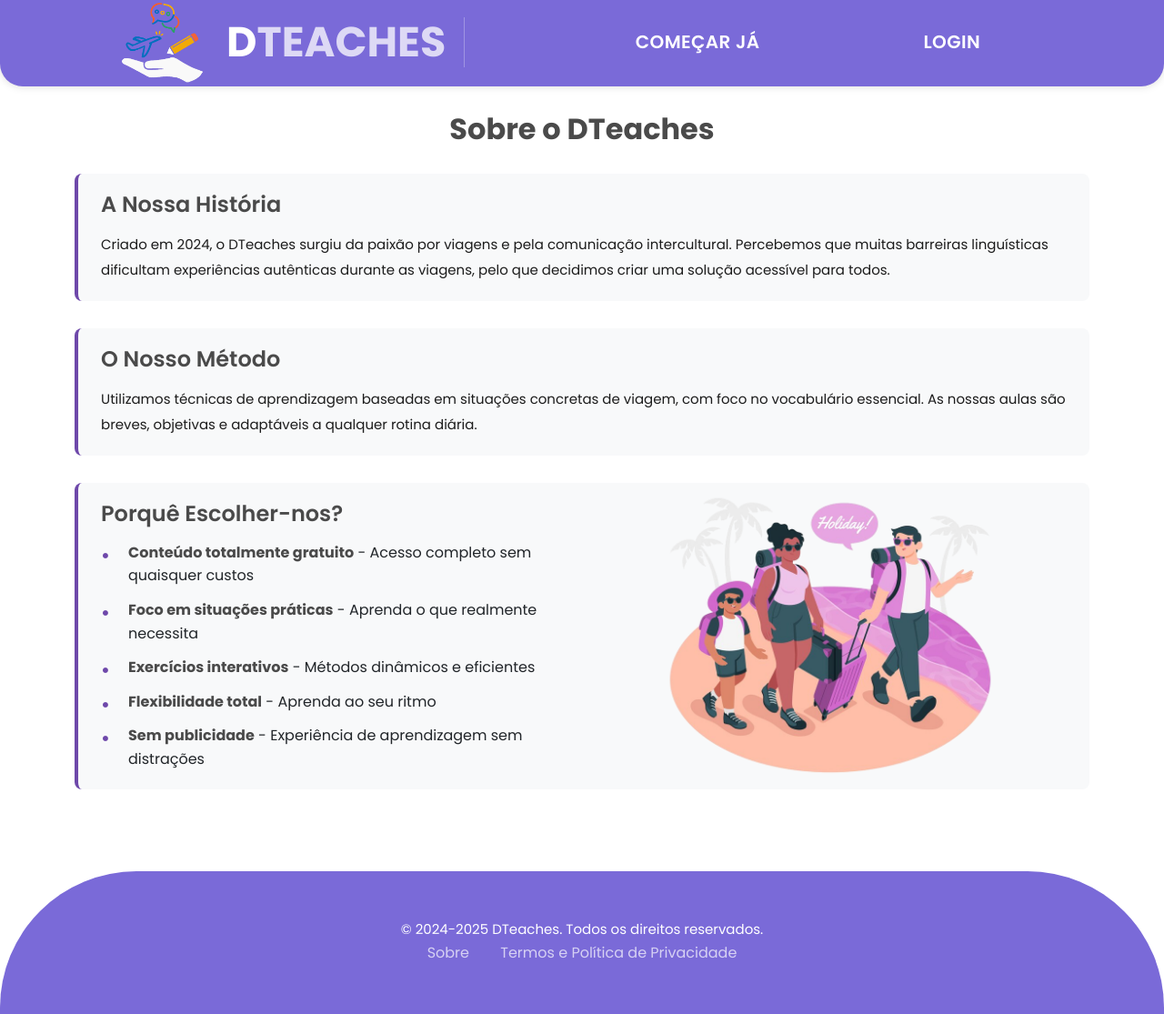
After one commit to aeco24-25/relatorio-da-pap-dvdrlm, a PHP site: page /sobre.php in a window 1280 px wide. The commit adds this page. Shown: the whole page at 91% size. Run offline with PHP 8.4, Linux system fonts and the light colour scheme.

Commit message:
sobre, termos e condições e item 3 finalizado

```diff
--- /dev/null
+++ b/assets/css/styledif.css
@@ -0,0 +1,38 @@
+.sobre-item {
+    background-color: #f8f9fa;
+    border-radius: 8px;
+    padding: 25px;
+    margin-bottom: 30px;
+    border-left: 4px solid #6e48aa;
+}
+
+.sobre-item h4 {
+    color: #4a4a4a;
+    margin-bottom: 15px;
+    font-weight: 600;
+}
+
+.beneficios-list {
+    list-style-type: none;
+    padding-left: 0;
+}
+
+.beneficios-list li {
+    position: relative;
+    padding-left: 30px;
+    margin-bottom: 12px;
+    line-height: 1.6;
+}
+
+.beneficios-list li:before {
+    content: "•";
+    color: #6e48aa;
+    font-size: 24px;
+    position: absolute;
+    left: 0;
+    top: -3px;
+}
+
+.beneficios-list li strong {
+    color: #4a4a4a;
+}
--- a/assets/css/stylelogin.css
+++ b/assets/css/stylelogin.css
@@ -1,4 +1,4 @@
-.header-area.header-sticky .header-image {
+  .header-area.header-sticky .header-image {
     margin-top: -29px;
     width: 165px;
     margin-left: 45px;
--- a/assets/css/templatemo-scholar.css
+++ b/assets/css/templatemo-scholar.css
@@ -1666,7 +1666,7 @@ Footer Style
 */
 
 footer {
-  margin-top: 120px;
+  margin-top: 95px;
   position: relative;
   background-color: #7a6ad8;
   vertical-align: middle;
@@ -1676,7 +1676,6 @@ footer {
 
 footer p {
   text-align: center;
-  line-height: 150px;
   color: #fff;
   font-weight: 400;
 }
--- a/assets/js/custom.js
+++ b/assets/js/custom.js
@@ -8,7 +8,6 @@
         $('#js-preloader').addClass('loaded');
 
     });
-
 
 	$(window).scroll(function() {
 	  var scroll = $(window).scrollTop();
@@ -88,7 +87,6 @@
       }
 	});
 
-
 	// Menu Dropdown Toggle
 	if($('.menu-trigger').length){
 		$(".menu-trigger").on('click', function() {
@@ -96,7 +94,6 @@
 			$('.header-area .nav').slideToggle(200);
 		});
 	}
-
 
 	// Menu elevator animation
 	$('.scroll-to-section a[href*=\\#]:not([href=\\#])').on('click', function() {
--- /dev/null
+++ b/assets/js/customdif.js
@@ -0,0 +1,160 @@
+(function ($) {
+
+	"use strict";
+
+	// Page loading animation
+	$(window).on('load', function() {
+
+        $('#js-preloader').addClass('loaded');
+
+    });
+
+	var width = $(window).width();
+		$(window).resize(function() {
+		if (width > 767 && $(window).width() < 767) {
+			location.reload();
+		}
+		else if (width < 767 && $(window).width() > 767) {
+			location.reload();
+		}
+	})
+
+	const elem = document.querySelector('.event_box');
+	const filtersElem = document.querySelector('.event_filter');
+	if (elem) {
+		const rdn_events_list = new Isotope(elem, {
+			itemSelector: '.event_outer',
+			layoutMode: 'masonry'
+		});
+		if (filtersElem) {
+			filtersElem.addEventListener('click', function(event) {
+				if (!matchesSelector(event.target, 'a')) {
+					return;
+				}
+				const filterValue = event.target.getAttribute('data-filter');
+				rdn_events_list.arrange({
+					filter: filterValue
+				});
+				filtersElem.querySelector('.is_active').classList.remove('is_active');
+				event.target.classList.add('is_active');
+				event.preventDefault();
+			});
+		}
+	}
+
+	$('.owl-banner').owlCarousel({
+		center: true,
+		items: 1,
+		loop: true,
+		nav: true,
+		navText: ['<i class="fa fa-angle-left"></i>','<i class="fa fa-angle-right"></i>'],
+		margin: 30,
+		autoplay: true,
+		autoplayTimeout: 10000,
+		autoplayHoverPause: true,
+		responsive: {
+			992: { items: 1 },
+			1200: { items: 1 }
+		}
+	});
+
+	$('.owl-testimonials').owlCarousel({
+	  center: true,
+      items:1,
+      loop:true,
+      nav: true,
+	  navText: ['<i class="fa fa-angle-left" aria-hidden="true"></i>','<i class="fa fa-angle-right" aria-hidden="true"></i>'],
+      margin:30,
+      responsive:{
+        992:{
+            items:1
+        },
+		1200:{
+			items:1
+		}
+      }
+	});
+
+	// Menu Dropdown Toggle
+	if($('.menu-trigger').length){
+		$(".menu-trigger").on('click', function() {
+			$(this).toggleClass('active');
+			$('.header-area .nav').slideToggle(200);
+		});
+	}
+
+	// Menu elevator animation
+	$('.scroll-to-section a[href*=\\#]:not([href=\\#])').on('click', function() {
+		if (location.pathname.replace(/^\//,'') == this.pathname.replace(/^\//,'') && location.hostname == this.hostname) {
+			var target = $(this.hash);
+			target = target.length ? target : $('[name=' + this.hash.slice(1) +']');
+			if (target.length) {
+				var width = $(window).width();
+				if(width < 767) {
+					$('.menu-trigger').removeClass('active');
+					$('.header-area .nav').slideUp(200);
+				}
+				$('html,body').animate({
+					scrollTop: (target.offset().top) - 80
+				}, 700);
+				return false;
+			}
+		}
+	});
+
+	// Page loading animation
+	$(window).on('load', function() {
+		if($('.cover').length){
+			$('.cover').parallax({
+				imageSrc: $('.cover').data('image'),
+				zIndex: '1'
+			});
+		}
+
+		$("#preloader").animate({
+			'opacity': '0'
+		}, 600, function(){
+			setTimeout(function(){
+				$("#preloader").css("visibility", "hidden").fadeOut();
+			}, 300);
+		});
+	});
+
+	const dropdownOpener = $('.main-nav ul.nav .has-sub > a');
+
+    // Open/Close Submenus
+    if (dropdownOpener.length) {
+        dropdownOpener.each(function () {
+            var _this = $(this);
+
+            _this.on('tap click', function (e) {
+                var thisItemParent = _this.parent('li'),
+                    thisItemParentSiblingsWithDrop = thisItemParent.siblings('.has-sub');
+
+                if (thisItemParent.hasClass('has-sub')) {
+                    var submenu = thisItemParent.find('> ul.sub-menu');
+
+                    if (submenu.is(':visible')) {
+                        submenu.slideUp(450, 'easeInOutQuad');
+                        thisItemParent.removeClass('is-open-sub');
+                    } else {
+                        thisItemParent.addClass('is-open-sub');
+
+                        if (thisItemParentSiblingsWithDrop.length === 0) {
+                            thisItemParent.find('.sub-menu').slideUp(400, 'easeInOutQuad', function () {
+                                submenu.slideDown(250, 'easeInOutQuad');
+                            });
+                        } else {
+                            thisItemParent.siblings().removeClass('is-open-sub').find('.sub-menu').slideUp(250, 'easeInOutQuad', function () {
+                                submenu.slideDown(250, 'easeInOutQuad');
+                            });
+                        }
+                    }
+                }
+
+                e.preventDefault();
+            });
+        });
+    }
+
+})(window.jQuery);
--- /dev/null
+++ b/menudif.inc
@@ -0,0 +1,23 @@
+<div class="container">
+    <div class="row">
+        <div class="col-12">
+            <nav class="main-nav">
+
+            <!-- ***** Logo Start ***** -->
+            <img src="assets/images/logo.png" class="header-image" alt="DTeaches Logo" onclick="window.location.href='index.php';">
+            <!-- ***** Logo End ***** -->
+
+            <a href="index.php" class="logo">
+                <h1>D<span style="color:rgba(255, 255, 255, 0.75);">Teaches</span></h1>
+            </a>
+
+            <!-- ***** Menu Start ***** -->
+            <ul class="nav">
+                <li class="scroll-to-section"><a href="index.php#contact" style="font-weight: 600;">COMEÇAR JÁ</a></li>
+                <li class="scroll-to-section"><a href="login.php" style="font-weight: 600;">LOGIN</a></li>
+            </ul>
+            <!-- ***** Menu End ***** -->
+            </nav>
+        </div>
+    </div>
+</div>
--- /dev/null
+++ b/sobre.php
@@ -0,0 +1,109 @@
+<!DOCTYPE html>
+<html lang="pt-pt">
+<head>
+    <meta charset="utf-8">
+    <meta name="viewport" content="width=device-width, initial-scale=1, shrink-to-fit=no">
+    <link rel="shortcut icon" href="assets/images/logo.png">
+
+    <title>DTeaches - Sobre</title>
+
+    <!-- Bootstrap core CSS -->
+    <link href="vendor/bootstrap/css/bootstrap.min.css" rel="stylesheet">
+    <!-- Additional CSS Files -->
+    <link rel="stylesheet" href="assets/css/styleindex.css">
+    <link rel="stylesheet" href="assets/css/styledif.css">
+    <link rel="stylesheet" href="assets/css/fontawesome.css">
+    <link rel="stylesheet" href="assets/css/templatemo-scholar.css">
+    <link rel="stylesheet" href="assets/css/owl.css">
+    <link rel="stylesheet" href="assets/css/animate.css">
+    <link rel="stylesheet" href="https://unpkg.com/swiper@7/swiper-bundle.min.css"/>
+</head>
+
+<body>
+  <!-- ***** Preloader Start ***** -->
+  <div id="js-preloader" class="js-preloader">
+    <div class="preloader-inner">
+      <span class="dot"></span>
+      <div class="dots">
+        <span></span>
+        <span></span>
+        <span></span>
+      </div>
+    </div>
+  </div>
+  <!-- ***** Preloader End ***** -->
+
+  <!-- ***** Header Area Start ***** -->
+  <header class="header-area header-sticky background-header">
+    <?php include ("menudif.inc"); ?>
+  </header>
+  <!-- ***** Header Area End ***** -->
+
+  <div class="main-banner-sobre" id="top" style="margin-top:133px;">
+    <div class="container">
+      <div class="row">
+        <div class="col-lg-12">
+          <div class="header-text">
+            <h2 style="color:#4a4a4a; text-align: center;">Sobre o DTeaches</h2>
+          </div>
+        </div>
+      </div>
+    </div>
+  </div>
+
+  <div class="sobre-section" id="sobre" style="margin-top:35px;">
+    <div class="container">
+      <div class="row">
+        <div class="col-lg-12">
+          <div class="sobre-item">
+            <h4>A Nossa História</h4>
+            <p style="margin-bottom: -5px;">Criado em 2024, o DTeaches surgiu da paixão por viagens e pela comunicação intercultural. Percebemos que muitas barreiras linguísticas dificultam experiências autênticas durante as viagens, pelo que decidimos criar uma solução acessível para todos.</p>
+          </div>
+
+          <div class="sobre-item">
+            <h4>O Nosso Método</h4>
+            <p style="margin-bottom: -5px;">Utilizamos técnicas de aprendizagem baseadas em situações concretas de viagem, com foco no vocabulário essencial. As nossas aulas são breves, objetivas e adaptáveis a qualquer rotina diária.</p>
+          </div>
+
+          <div class="sobre-item">
+            <h4>Porquê Escolher-nos?</h4>
+            <div class="row">
+              <div class="col-md-6">
+                <ul class="beneficios-list">
+                  <li><strong>Conteúdo totalmente gratuito</strong> - Acesso completo sem quaisquer custos</li>
+                  <li><strong>Foco em situações práticas</strong> - Aprenda o que realmente necessita</li>
+                  <li><strong>Exercícios interativos</strong> - Métodos dinâmicos e eficientes</li>
+                  <li><strong>Flexibilidade total</strong> - Aprenda ao seu ritmo</li>
+                  <li style="margin-bottom: -5px;"><strong>Sem publicidade</strong> - Experiência de aprendizagem sem distrações</li>
+                </ul>
+              </div>
+              <div class="col-md-6" style="text-align: center; padding: 20px;">
+                <img src="assets/images/sobre.png" style="margin-top:-25px; width:41%; height:207px; transform: scale(1.75);">
+              </div>
+            </div>
+          </div>
+        </div>
+      </div>
+    </div>
+  </div>
+
+  <footer style="margin-top: 60px; padding: 55px 0;">
+    <div class="container">
+      <div class="col-lg-12">
+        <div style="text-align: center;">
+            <p>© 2024-2025 DTeaches. Todos os direitos reservados.</p>
+            <a href="sobre.php" style="color: #d6d1f3; margin: 0 15px;">Sobre</a>
+            <a href="tep.php" style="color: #d6d1f3; margin: 0 15px;">Termos e Política de Privacidade</a>
+        </div>
+      </div>
+    </div>
+  </footer>
+
+  <script src="vendor/jquery/jquery.min.js"></script>
+  <script src="vendor/bootstrap/js/bootstrap.min.js"></script>
+  <script src="assets/js/owl-carousel.js"></script>
+  <script src="assets/js/isotope.min.js"></script>
+  <script src="assets/js/counter.js"></script>
+  <script src="assets/js/customdif.js"></script>
+</body>
+</html>
```
Also changed, not shown: index.php (+7 -3 lines), login.php (+6 -2 lines), tep.php (added, +106 -0 lines), assets/images/sempressao.png, assets/images/sobre.png (added).
